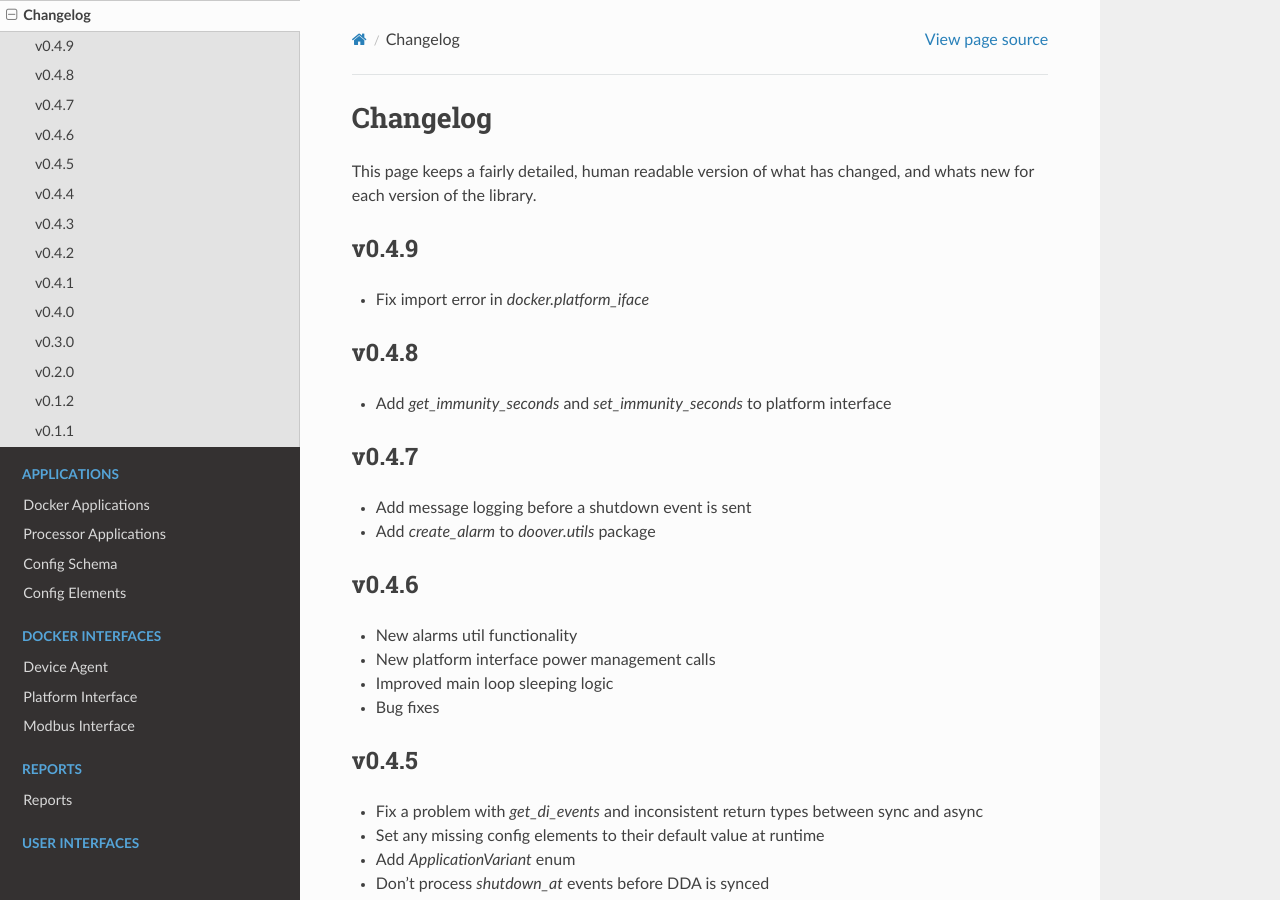
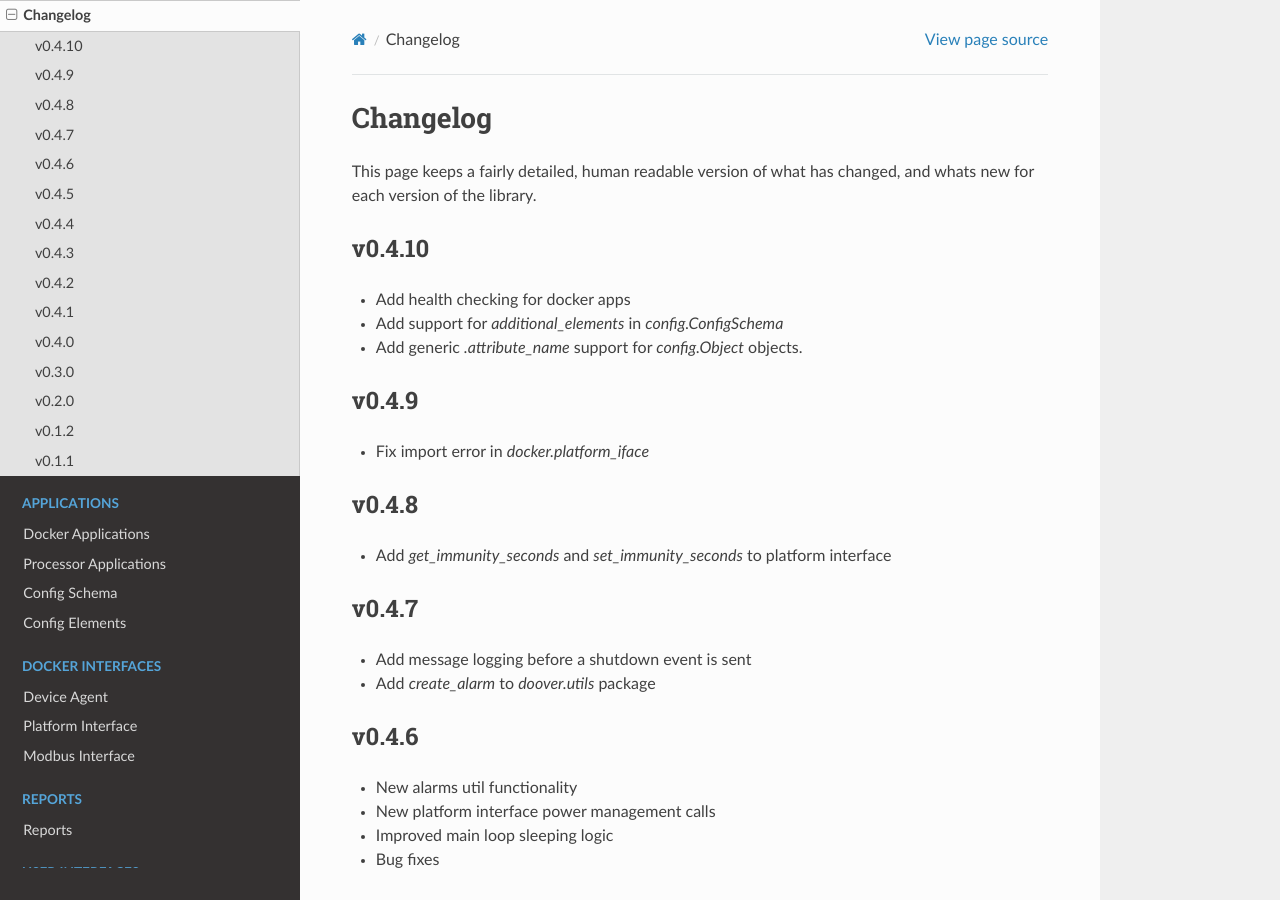
Before and after one commit to getdoover/pydoover, a Sphinx documentation site: the page built from docs/source/changelog.rst, in a window 1280 px wide and 900 px high. Built offline with Sphinx 7.4.7 and the Read the Docs theme 3.1.0, drawn with Linux system fonts in a browser that asks for light colours.

Commit message:
Bump version and add dependencies for pydoover building

```diff
--- a/docs/source/changelog.rst
+++ b/docs/source/changelog.rst
@@ -2,6 +2,13 @@ Changelog
 ===========
 This page keeps a fairly detailed, human readable version
 of what has changed, and whats new for each version of the library.
+
+v0.4.10
+-------
+- Add health checking for docker apps
+- Add support for `additional_elements` in `config.ConfigSchema`
+- Add generic `.attribute_name` support for `config.Object` objects.
+
 
 v0.4.9
 ------
--- a/pyproject.toml
+++ b/pyproject.toml
@@ -1,7 +1,7 @@
 [project]
 name = "pydoover"
 authors = [{ name = "Doover Team", email = "developers@doover.com" }]
-version = "0.4.9"
+version = "0.4.10"
 description = "Python package for interacting with Doover"
 readme = "README.md"
 requires-python = ">=3.11"
```
Also changed, not shown: 3 other files.
